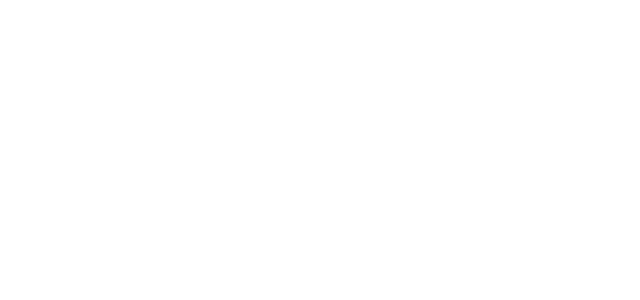
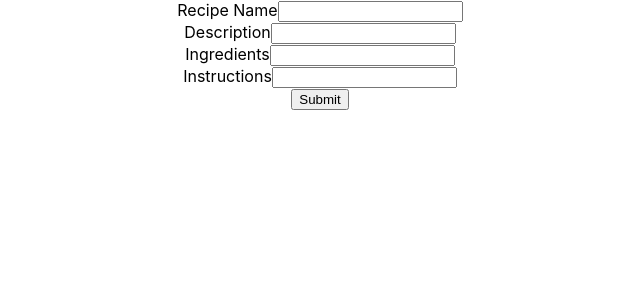
Before and after one commit to wildcard329/recipes_practice_app_frontend, a React (Create React App) app: page /recipes/update in a window 1280 px wide. Shown: the top 300 px of the page, without its empty margins (320-960 px from the left). Built offline with nearby package versions, Linux system fonts and the light colour scheme.

Commit message:
update function has bugs

```diff
--- a/src/controller/RecipeController.js
+++ b/src/controller/RecipeController.js
@@ -14,10 +14,16 @@ class RecipeController{
     };
 
     async addRecipeData(recipe) {
-        console.log('controller ',recipe)
         await RecipeService.addRecipeData(recipe);
-        store.dispatch(Action.addRecipeData(recipe))
-    }
+    };
+
+    async updateRecipeData(recipe) {
+        await RecipeService.updateRecipeData(recipe);
+    };
+
+    async deleteRecipe(id) {
+        await RecipeService.deleteRecipe(id);
+    };
 };
 
 export default new RecipeController();
--- a/src/model/services/RecipeServices.js
+++ b/src/model/services/RecipeServices.js
@@ -15,6 +15,12 @@ class RecipeService {
     async addRecipeData(recipe) {
         await axios.post(`${RecipesURL}/recipes`, recipe);
     };
+    async updateRecipeData(recipe) {
+        await axios.put(`${RecipesURL}/recipes/${recipe.id}`, recipe)
+    }
+    async deleteRecipe(id) {
+        await axios.delete(`${RecipesURL}/recipes/${id}`);
+    };
 };
 
 export default new RecipeService();
--- a/src/model/state/action.js
+++ b/src/model/state/action.js
@@ -1,7 +1,5 @@
 export const GET_RECIPES_LIST = 'GET_RECIPES_LIST';
 export const GET_RECIPE_DATA = 'GET_RECIPE_DATA';
-
-export const ADD_RECIPE_DATA = 'ADD_RECIPE_DATA';
 
 export const getRecipesList = recipesList => {
     return { type: GET_RECIPES_LIST, recipesList };
@@ -10,8 +8,3 @@ export const getRecipesList = recipesList => {
 export const getRecipeData = recipeData => {
     return { type: GET_RECIPE_DATA, recipeData };
 };
-
-
-export const addRecipeData = recipe => {
-    return { type: ADD_RECIPE_DATA, recipe }
-}
--- a/src/view/components/buttons/DeleteButton.jsx
+++ b/src/view/components/buttons/DeleteButton.jsx
@@ -1,14 +1,15 @@
 import React from 'react';
-import axios from 'axios';
 import { useHistory } from 'react-router-dom';
+
+import RecipeController from '../../../controller/RecipeController.js';
 
 function DeleteButton({id}) {
     const history = useHistory();
 
     const deleteRecipe = e => {
         e.preventDefault();
-        axios.delete(`http://localhost:5000/api/recipes/${id}`)
-        history.push('/')
+        RecipeController.deleteRecipe(id)
+        history.push('/recipes/all')
     }
 
     return(
--- /dev/null
+++ b/src/view/components/buttons/UpdateButton.jsx
@@ -0,0 +1,18 @@
+import React from 'react';
+import { useHistory } from 'react-router-dom';
+
+function UpdateButton() {
+    const history = useHistory();
+
+    const updateRecipe = e => {
+        e.preventDefault();
+        history.push('/recipes/update');
+    };
+    return(
+        <div>
+            <button onClick={updateRecipe}>Update</button>
+        </div>
+    )
+};
+
+export default UpdateButton;
--- a/src/view/components/buttons/ViewRecipeDetail.jsx
+++ b/src/view/components/buttons/ViewRecipeDetail.jsx
@@ -9,7 +9,7 @@ function ViewRecipeData({id}) {
     const viewRecipeDetails = e => {
         e.preventDefault();
         RecipeController.getRecipeData(id)
-        history.push('/recipe')
+        history.push('/recipes/recipe')
     };
     return(
         <div>
--- a/src/view/components/forms/AddRecipeForm.jsx
+++ b/src/view/components/forms/AddRecipeForm.jsx
@@ -18,7 +18,7 @@ function AddRecipeForm() {
     const submitRecipe = e => {
         e.preventDefault();
         RecipeController.addRecipeData(recipe);
-        history.push('/');
+        history.push('/recipes/all');
     };
 
     return(
--- a/src/view/components/forms/UpdateRecipeForm.jsx
+++ b/src/view/components/forms/UpdateRecipeForm.jsx
@@ -0,0 +1,55 @@
+import React, { useState } from 'react';
+import { useSelector } from 'react-redux';
+import { useHistory } from 'react-router-dom';
+
+import RecipeController from '../../../controller/RecipeController.js';
+import { selectRecipeData } from '../../../model/state/selector.js';
+
+function UpdateRecipeForm() {
+    const recipe = useSelector(selectRecipeData)
+    const history = useHistory();
+    const [updatedRecipe, setUpdatedRecipe] = useState({
+        recipe_name: recipe.recipe_name || '',
+        description: recipe.description || '',
+        ingredients: recipe.ingredients || '',
+        instructions: recipe.instructions || ''
+    });
+
+    const updateRecipe = e => {
+        setUpdatedRecipe({...recipe, [e.target.name]: e.target.value});
+    };
+
+    const submitRecipe = e => {
+        e.preventDefault();
+        RecipeController.updateRecipeData(updatedRecipe);
+        history.push('/recipes/all');
+    };
+
+    return(
+        <div>
+            <form onSubmit={submitRecipe}>
+                <div>
+                    <label htmlFor='recipe_name'>Recipe Name</label>
+                    <input id='recipe_name' type='text' name='recipe_name' placeholder={recipe.recipe_name} onChange={updateRecipe} />
+                </div>
+                <div>
+                    <label htmlFor='description'>Description</label>
+                    <input id='description' type='text' name='description' placeholder={recipe.description} onChange={updateRecipe} />
+                </div>
+                <div>
+                    <label htmlFor='ingredients'>Ingredients</label>
+                    <input id='ingredients' type='text' name='ingredients' placeholder={recipe.ingredients} onChange={updateRecipe} />
+                </div>
+                <div>
+                    <label htmlFor='instructions'>Instructions</label>
+                    <input id='instructions' type='text' name='instructions' placeholder={recipe.instructions} onChange={updateRecipe} />
+                </div>
+                <div>
+                    <button onSubmit={submitRecipe}>Submit</button>
+                </div>
+            </form>
+        </div>
+    )
+}
+
+export default UpdateRecipeForm;
--- a/src/view/recipe/Recipe.jsx
+++ b/src/view/recipe/Recipe.jsx
@@ -1,19 +1,21 @@
 import React from 'react';
 import { useSelector } from 'react-redux';
 
-import { selectRecipeData, selectRecipeList } from '../../model/state/selector.js';
+import { selectRecipeData } from '../../model/state/selector.js';
 import DeleteButton from '../components/buttons/DeleteButton.jsx';
+import UpdateButton from '../components/buttons/UpdateButton.jsx';
 
 
 function Recipe() {
     const recipe = useSelector(selectRecipeData);
-    console.log(recipe)
+
     return(
         <div>
             <h2>{recipe.recipe_name}</h2>
             <p>{recipe.description}</p>
             <p>{recipe.ingredients}</p>
             <p>{recipe.instructions}</p>
+            <UpdateButton id={recipe.id} />
             <DeleteButton id={recipe.id} />
         </div>
     );
--- a/src/view/routes/AppRouter.jsx
+++ b/src/view/routes/AppRouter.jsx
@@ -4,14 +4,16 @@ import { Route, Switch } from 'react-router-dom';
 import Dashboard from '../dashboard/Dashboard.jsx';
 import Recipe from '../recipe/Recipe.jsx';
 import AddRecipeForm from '../components/forms/AddRecipeForm.jsx';
+import UpdateRecipeForm from '../components/forms/UpdateRecipeForm.jsx';
 
 function AppRouter() {
     return(
         <div>
             <Switch>
-                <Route exact path='/' component={Dashboard} />
-                <Route path='/recipe' component={Recipe} />
+                <Route path='/recipes/all' component={Dashboard} />
+                <Route path='/recipes/recipe' component={Recipe} />
                 <Route path='/recipes/add' component={AddRecipeForm} />
+                <Route path='/recipes/update' component={UpdateRecipeForm} />
             </Switch>
         </div>
     )
```
Also changed, not shown: 1 other file (tests, documents, lock files or other folders).
